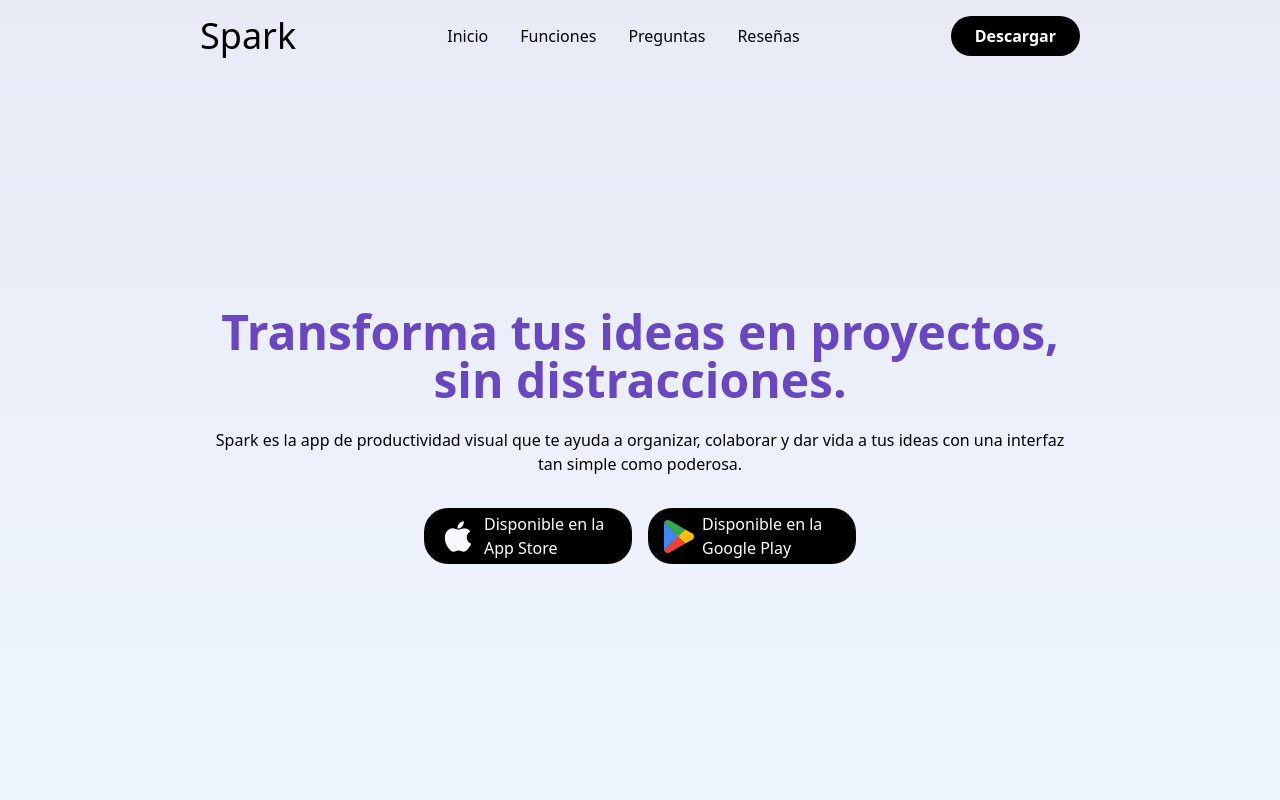
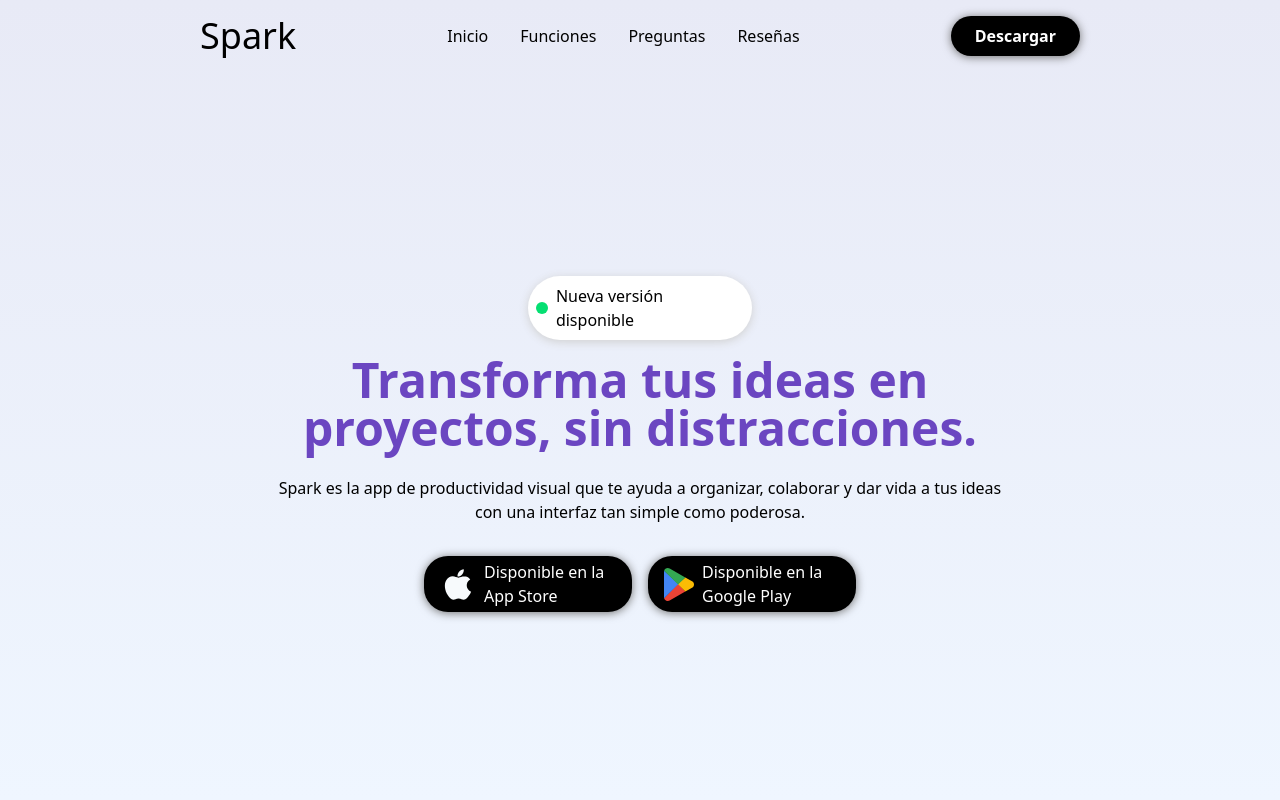
Before and after one commit to saul-gustavo/Landing-Page-App, a React (Vite) app: page / in a window 1280 px wide. Shown: the top 800 px of the page. Built offline with nearby package versions, Linux system fonts and the light colour scheme.

Commit message:
Se agrego shadow a botones Se agrego variables de shadow

```diff
--- a/src/components/BtnDescarga.jsx
+++ b/src/components/BtnDescarga.jsx
@@ -4,7 +4,7 @@ import logoPlay from "../assets/logo-playstore.svg";
 export default function BtnDescarga() {
   return (
     <div className="flex flex-col md:flex-row gap-4 mt-4">
-      <div className="text-left flex items-center gap-2 px-4 py-1 bg-black text-white rounded-3xl w-52 hover:opacity-80 transition-all delay-100 cursor-pointer">
+      <div className="text-left flex items-center gap-2 px-4 py-1 bg-black text-white rounded-3xl w-52 hover:opacity-80 transition-all duration-100 cursor-pointer shadow-btns">
         <img src={logoApple} alt="logo de la tienda de apple" />
         <div className="flex flex-col">
           <span>Disponible en la</span>
@@ -12,7 +12,7 @@ export default function BtnDescarga() {
         </div>
       </div>
 
-      <div className="text-left flex items-center gap-2 px-4 py-1 bg-black text-white rounded-3xl w-52 hover:opacity-80 transition-all delay-100 cursor-pointer">
+      <div className="text-left flex items-center gap-2 px-4 py-1 bg-black text-white rounded-3xl w-52 hover:opacity-80 transition-all duration-100 cursor-pointer shadow-btns">
         <img src={logoPlay} alt="logo de la tienda de android play store" />
         <div className="flex flex-col">
           <span>Disponible en la</span>
--- a/src/components/Hero.jsx
+++ b/src/components/Hero.jsx
@@ -5,7 +5,12 @@ export default function Hero() {
     <div id="inicio">
       <section className="min-h-screen flex flex-col bg-gradient-to-b from-(--color-gradient-blue) to-(--color-gradient-blue-op)">
         <Navbar />
-        <div className="w-full max-w-4xl m-auto px-4">
+        <div className="w-full max-w-3xl m-auto px-4">
+          <div className="bg-white rounded-full flex gap-2 items-center justify-center p-2 w-full max-w-56 mx-auto my-4 shadow-msg ">
+            <div className="w-3 h-3 rounded-full bg-green-400"></div>
+            <span>Nueva versión disponible</span>
+          </div>
+
           <h1 className="text-3xl md:text-4xl text-center lg:text-5xl mb-6 text-titles font-bold ">
             Transforma tus ideas en proyectos, sin distracciones.
           </h1>
--- a/src/components/Navbar.jsx
+++ b/src/components/Navbar.jsx
@@ -32,7 +32,7 @@ export default function Navbar() {
             </a>
           ))}
         </ul>
-        <button className="px-6 py-2 bg-gradient-to-b bg-black text-white font-semibold rounded-3xl cursor-pointer hover:opacity-90">
+        <button className="px-6 py-2 bg-gradient-to-b bg-black text-white font-semibold rounded-3xl cursor-pointer hover:opacity-90 shadow-btns hover:shadow-none transition-all duration-100 ease-in">
           Descargar
         </button>
       </nav>
--- a/src/index.css
+++ b/src/index.css
@@ -14,4 +14,7 @@
   --color-cyan: #66e1ff;
   --color-gradient-blue: #e8eaf6;
   --color-gradient-blue-op: #eff6ff;
+  /* box-shadow */
+  --shadow-msg: 0 2px 10px rgb(208, 208, 208);
+  --shadow-btns: 0 1px 10px rgb(111, 111, 111);
 }
```
